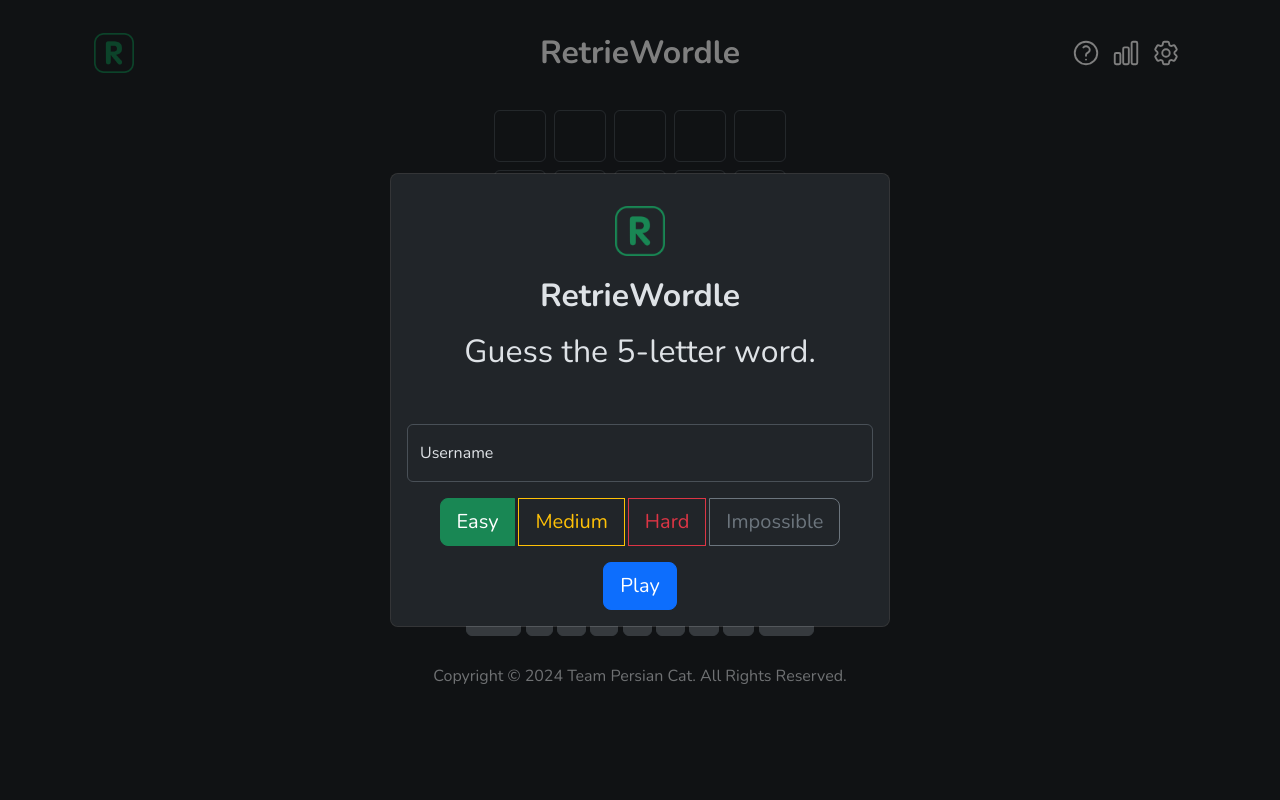
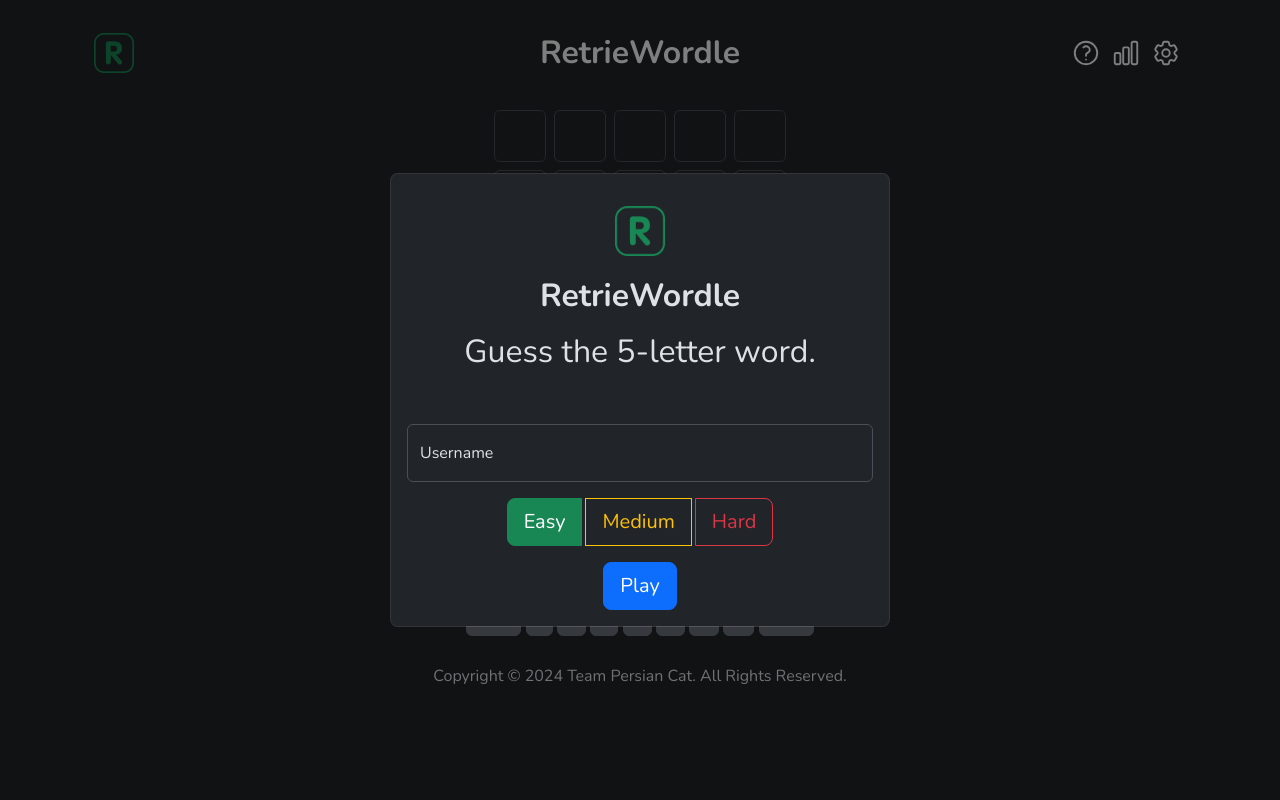
Before and after one commit to nishithsoni/CMSC-447-Team-Persian-Cat-Project, a Flask app: page / in a window 1280 px wide. Run offline with Flask 3, Linux system fonts and the light colour scheme.

Commit message:
Update index.html
My current version of index.html with the re-coded Wordle board generation, changed keyboardHandler and buttonHandler functions, and added two new functions: determineColor and updateColor

```diff
--- a/templates/index.html
+++ b/templates/index.html
@@ -2,6 +2,8 @@
 {% include 'header.html' %}
 
 {% block body %}
+
+
 
 <div class="modal fade" id="levelModal" tabindex="-1" aria-labelledby="exampleModalLabel" aria-hidden="true">
     <div class="modal-dialog modal-dialog-centered">
@@ -26,8 +28,6 @@
                     <label class="btn btn-outline-warning" for="vbtn-radio2">Medium</label>
                     <input type="radio" class="btn-check" name="vbtn-radio" id="vbtn-radio3" autocomplete="off">
                     <label class="btn btn-outline-danger" for="vbtn-radio3">Hard</label>
-                    <input type="radio" class="btn-check" name="vbtn-radio" id="vbtn-radio4" autocomplete="off">
-                    <label class="btn btn-outline-secondary" for="vbtn-radio4">Impossible</label>
                 </div>
                 <button type="submit" class="btn btn-lg btn-primary" id="playButton">Play</button>
             </div>
@@ -43,7 +43,7 @@
             <button type="button" class="btn-close" data-bs-dismiss="modal" aria-label="Close"></button>
         </div>
         <div class="modal-body">
-            <h5>Guess the Wordle in {{ numGuesses }} tries.</h5>
+            <h5>Guess the Wordle in 6 tries.</h5>
             <ul>
                 <li>Each guess must be a valid 5-letter word.</li>
                 <li>The color of the tiles will change to show how close your guess was to the word.</li>
@@ -85,71 +85,56 @@
 </div>
 </div>
 
-<div id="board">
 <div class="d-flex justify-content-center">
     <form action="">
-            {% for i in range(numGuesses) %}
-            <div class="row">
+        {% for i in range(6) %}
+        <div class="row" id="row-{{ i }}">
+            {% for j in range(5) %}
             <div class="col p-1">
                 <input type="text" maxlength="1"
-                        class="form-control shadow-none text-uppercase text-center bg-dark square-input" placeholder="" disabled readonly>
+                    class="form-control shadow-none text-uppercase text-center bg-dark square-input letter-button"
+                    id="letter-{{ i }}-{{ j }}" placeholder="" disabled readonly>
             </div>
-                <div class="col p-1">
-                    <input type="text" maxlength="1"
-                        class="form-control shadow-none text-uppercase text-center bg-dark square-input" placeholder="" disabled readonly>
-                </div>
-                <div class="col p-1">
-                    <input type="text" maxlength="1"
-                        class="form-control shadow-none text-uppercase text-center bg-dark square-input" placeholder="" disabled readonly>
-                </div>
-                <div class="col p-1">
-                    <input type="text" maxlength=""
-                        class="form-control shadow-none text-uppercase text-center bg-dark square-input" placeholder="" disabled readonly>
-                </div>
-                <div class="col p-1">
-                    <input type="text" maxlength="1"
-                        class="form-control shadow-none text-uppercase text-center bg-dark square-input" placeholder="" disabled readonly>
-                </div>
+            {% endfor %}
         </div>
         {% endfor %}
     </form>
 </div>
-</div>
 
 <div class="d-flex flex-column justify-content-center align-items-center mt-4">
     <div class="p-1 keyboard-letters">
-        <button type="button" class="btn btn-secondary letter-button">Q</button>
-        <button type="button" class="btn btn-secondary letter-button">W</button>
-        <button type="button" class="btn btn-secondary letter-button">E</button>
-        <button type="button" class="btn btn-secondary letter-button">R</button>
-        <button type="button" class="btn btn-secondary letter-button">T</button>
-        <button type="button" class="btn btn-secondary letter-button">Y</button>
-        <button type="button" class="btn btn-secondary letter-button">U</button>
-        <button type="button" class="btn btn-secondary letter-button">I</button>
-        <button type="button" class="btn btn-secondary letter-button">O</button>
-        <button type="button" class="btn btn-secondary letter-button">P</button>
+        <button type="button" class="btn btn-secondary letter-button" id="Q">Q</button>
+        <button type="button" class="btn btn-secondary letter-button" id="W">W</button>
+        <button type="button" class="btn btn-secondary letter-button" id="E">E</button>
+        <button type="button" class="btn btn-secondary letter-button" id="R">R</button>
+        <button type="button" class="btn btn-secondary letter-button" id="T">T</button>
+        <button type="button" class="btn btn-secondary letter-button" id="Y">Y</button>
+        <button type="button" class="btn btn-secondary letter-button" id="U">U</button>
+        <button type="button" class="btn btn-secondary letter-button" id="I">I</button>
+        <button type="button" class="btn btn-secondary letter-button" id="O">O</button>
+        <button type="button" class="btn btn-secondary letter-button" id="P">P</button>
     </div>
     <div class="p-1 keyboard-letters">
-        <button type="button" class="btn btn-secondary letter-button">A</button>
-        <button type="button" class="btn btn-secondary letter-button">S</button>
-        <button type="button" class="btn btn-secondary letter-button">D</button>
-        <button type="button" class="btn btn-secondary letter-button">F</button>
-        <button type="button" class="btn btn-secondary letter-button">G</button>
-        <button type="button" class="btn btn-secondary letter-button">H</button>
-        <button type="button" class="btn btn-secondary letter-button">J</button>
-        <button type="button" class="btn btn-secondary letter-button">K</button>
-        <button type="button" class="btn btn-secondary letter-button">L</button>
+        <button type="button" class="btn btn-secondary letter-button" id="A">A</button>
+        <button type="button" class="btn btn-secondary letter-button" id="S">S</button>
+        <button type="button" class="btn btn-secondary letter-button" id="D">D</button>
+        <button type="button" class="btn btn-secondary letter-button" id="F">F</button>
+        <button type="button" class="btn btn-secondary letter-button" id="G">G</button>
+        <button type="button" class="btn btn-secondary letter-button" id="H">H</button>
+        <button type="button" class="btn btn-secondary letter-button" id="J">J</button>
+        <button type="button" class="btn btn-secondary letter-button" id="K">K</button>
+        <button type="button" class="btn btn-secondary letter-button" id="L">L</button>
     </div>
     <div class="p-1 keyboard-letters">
-        <button type="button" class="btn btn-secondary special-key letter-button">ENTER</button>
-        <button type="button" class="btn btn-secondary letter-button">Z</button>
-        <button type="button" class="btn btn-secondary letter-button">X</button>
-        <button type="button" class="btn btn-secondary letter-button">C</button>
-        <button type="button" class="btn btn-secondary letter-button">V</button>
-        <button type="button" class="btn btn-secondary letter-button">B</button>
-        <button type="button" class="btn btn-secondary letter-button">N</button>
-        <button type="button" class="btn btn-secondary letter-button">M</button>
-        <button type="button" class="btn btn-secondary special-key backspace  letter-button">
+        <button type="button" class="btn btn-secondary special-key letter-button" id="enter">ENTER</button>
+        <button type="button" class="btn btn-secondary letter-button" id="Z">Z</button>
+        <button type="button" class="btn btn-secondary letter-button" id="X">X</button>
+        <button type="button" class="btn btn-secondary letter-button" id="C">C</button>
+        <button type="button" class="btn btn-secondary letter-button" id="V">V</button>
+        <button type="button" class="btn btn-secondary letter-button" id="B">B</button>
+        <button type="button" class="btn btn-secondary letter-button" id="N">N</button>
+        <button type="button" class="btn btn-secondary letter-button" id="M">M</button>
+        <button type="button" class="btn btn-secondary special-key backspace letter-button" id="backspace">
             <svg xmlns="http://www.w3.org/2000/svg" fill="none" viewBox="0 0 24 24" stroke-width="1.25"
                 stroke="currentColor" class="">
                 <path stroke-linecap="round" stroke-linejoin="round"
@@ -160,132 +145,68 @@
 </div>
 
 <script>
+    var isModalOpen = false; // Set to false initially
+    $(document).ready(function () {
+        $('#levelModal').modal('show');
+
+        // When the modal is shown, set isModalOpen to true
+        $('#levelModal').on('shown.bs.modal', function () {
+            isModalOpen = true;
+        });
+
+        // When the modal is hidden, set isModalOpen to false
+        $('#levelModal').on('hidden.bs.modal', function () {
+            isModalOpen = false;
+        });
+
+        $('#levelForm').on('submit', function (event) {
+            event.preventDefault();
+            $.ajax({
+                url: '/save_username',  // the endpoint
+                type: 'POST',  // http method
+                data: $(this).serialize(),  // data sent with the post request
+                success: function (response) {
+                    // handle the response from the server
+                },
+                error: function (error) {
+                    // handle errors
+                }
+            });
+        });
+
+        $('#levelModal').on('hidden.bs.modal', function () {
+            $('#questionModal').modal('show');
+        });
+    });
+
+    // Setup
     let guessableWords;
     let answerWords;
     let randomAnswer;
 
-    // Read the guessable words from a text file
-    fetch('../static/guessable_words.txt')
-        .then(response => response.text())
-        .then(data => {
-            guessableWords = data.split('\n');
+    async function loadWords() {
+        // Fetch the guessable words
+        let response = await fetch('/guessable_words');
+        let data = await response.json();
+        guessableWords = data;
         console.log('Guessable words:', guessableWords);
-        })
-        .catch(error => {
-            console.error('Error reading guessable words:', error);
-        });
 
-    // Read the answer words from a text file
-    fetch('../static/answer_words.txt')
-        .then(response => response.text())
-        .then(data => {
-            answerWords = data.split('\n');
+        // Fetch the answer words
+        response = await fetch('/answer_words');
+        data = await response.json();
+        answerWords = data;
         console.log('Answer words:', answerWords);
+
         // Choose a random answer
         let randomIndex = Math.floor(Math.random() * answerWords.length);
         randomAnswer = answerWords[randomIndex];
         console.log('Chosen Answer:', randomAnswer);
-        })
-        .catch(error => {
-            console.error('Error reading answer words:', error);
-        });
-
-    let numGuesses = 7;
-
-    $(document).ready(function () {
-        $('#levelModal').modal('show');
-
-        // dont let close modal until username is entered, show alert
-        $('#levelModal').on('hide.bs.modal', function (e) {
-            if ($('#floatingInput').val() === "") {
-                e.preventDefault();
-            }
-        });
-
-        // When the modal is hidden, set isModalOpen to false
-        $('#levelModal').on('hidden.bs.modal', function () {
-            $('#questionModal').modal('show');
-        });
-
-        // get level modal input and save username and level
-        $('#playButton').click(function () {
-            let username = $('#floatingInput').val();
-            if (username === "") {
-                alert("Please enter a username.");
-                return;
-            }
-            else if (username.length > 20) {
-                alert("Username must be less than 20 characters.");
-                return;
     }
 
-            let level = $('input[name="vbtn-radio"]:checked').next().text();
-            if (level === "Easy") {
-                numGuesses = 7;
-            } else if (level === "Medium") {
-                numGuesses = 6;
-            } else if (level === "Hard") {
-                numGuesses = 5;
-            } else if (level === "Impossible") {
-                numGuesses = 3;
-            }
+    // fetches the words from word.db, places them into the guessableWords and answerWords arrays, and chooses a random answer
+    loadWords();
 
-            // save username to leaderboard db if it doesn't exist and save level
-            $.ajax({
-                type: "POST",
-                url: "/save_username",
-                data: {
-                    'username': username,
-                    'level': numGuesses
-                },
-                success: function (response) {
-                    console.log(response);
-                }
-            });
-
-            console.log("Username:", username);
-            console.log("Level:", level);
-            $('#levelModal').modal('hide');
-            $('#questionModal .modal-body h5').text(`Guess the Wordle in ${numGuesses} tries.`);
-
-            // Generate the HTML for the board
-            let html = '';
-            for (let i = 0; i < numGuesses; i++) {
-                html += `
-                <div class="d-flex justify-content-center">
-                    <form action="">
-                        <div class="row">
-                            <div class="col p-1">
-                                <input type="text" maxlength="1"
-                                    class="form-control shadow-none text-uppercase text-center bg-dark square-input" placeholder="" disabled readonly>
-                            </div>
-                            <div class="col p-1">
-                                <input type="text" maxlength="1"
-                                    class="form-control shadow-none text-uppercase text-center bg-dark square-input" placeholder="" disabled readonly>
-                            </div>
-                            <div class="col p-1">
-                                <input type="text" maxlength="1"
-                                    class="form-control shadow-none text-uppercase text-center bg-dark square-input" placeholder="" disabled readonly>
-                            </div>
-                            <div class="col p-1">
-                                <input type="text" maxlength=""
-                                    class="form-control shadow-none text-uppercase text-center bg-dark square-input" placeholder="" disabled readonly>
-                            </div>
-                            <div class="col p-1">
-                                <input type="text" maxlength="1"
-                                    class="form-control shadow-none text-uppercase text-center bg-dark square-input" placeholder="" disabled readonly>
-                            </div>
-                        </div>
-                    </form>
-                </div>
-                `;
-            }
-
-            // Replace the contents of the form with the new HTML
-            $('#board').html(html);
-        });
-    });
-
+    const numGuesses = 6;
     const numLetters = 5;
     let guesses = [];
     let currGuess = 0;
@@ -296,32 +217,34 @@
 
     function keyboardHandler(input) {
         // Check if the key is "Enter" or "Backspace"
-        // If any modal is open, ignore the key press
-        if ($('#levelModal').hasClass('show') || $('#questionModal').hasClass('show') || $('#leaderboardModal').hasClass('show') || $('#settingsModal').hasClass('show')) {
+        if (isModalOpen) {
             return;
         } else {
             if (input.key === "Enter") {
                 if (currGuess < numGuesses - 1) {
                     if (guesses[currGuess].length === numLetters && guessableWords.includes(guesses[currGuess])) {
-                        //currGuess++;
                         if (guesses[currGuess].toLowerCase() == randomAnswer.toLowerCase()) {
                             console.log("Correct guess! The word was:", randomAnswer);
                             finalSubmit = true;
+                            updateColors();
                         } else {
                             console.log("It's a valid word, but not the correct answer.");
+                            updateColors();
                             currGuess++;
                         }
                     } else {
                         console.log("Invalid guess. Please enter a valid 5-letter word.");
                     }
-                } else {
+                } else { // This block of code runs whenever the user is on their last guess
                     if (guesses[currGuess].length === numLetters && guessableWords.includes(guesses[currGuess])) {
                         if (guesses[currGuess].toLowerCase() == randomAnswer.toLowerCase()) {
                             console.log("Correct guess! The word was:", randomAnswer);
                             finalSubmit = true; // Set finalSubmit to true when the player has submitted their last guess
+                            updateColors();
                         } else {
-                            console.log("It's a valid word, but not the correct answer.");
+                            console.log("It's a valid word, but not the correct answer. User has submitted their last guess.");
                             finalSubmit = true;
+                            updateColors();
                         }
                     } else {
                         console.log("Invalid guess. Please enter a valid 5-letter word.");
@@ -354,8 +277,10 @@
                     if (guesses[currGuess].toLowerCase() == randomAnswer.toLowerCase()) {
                         console.log("Correct guess! The word was:", randomAnswer);
                         finalSubmit = true;
+                        updateColors();
                     } else {
                         console.log("It's a valid word, but not the correct answer.");
+                        updateColors();
                         currGuess++;
                     }
                 } else {
@@ -366,9 +291,11 @@
                     if (guesses[currGuess].toLowerCase() == randomAnswer.toLowerCase()) {
                         console.log("Correct guess! The word was:", randomAnswer);
                         finalSubmit = true; // Set finalSubmit to true when the player has submitted their last guess
+                        updateColors();
                     } else {
                         console.log("It's a valid word, but not the correct answer.");
                         finalSubmit = true;
+                        updateColors();
                     }
                 } else {
                     console.log("Invalid guess. Please enter a valid 5-letter word.");
@@ -409,6 +336,65 @@
         }
     }
 
+    // Helper function to be used in updateColors()
+    // Accounts for duplicates in the guess and answer correctly(?)
+    // I don't see any issues after doing some testing so far lol
+    function determineColor(guess, j) {
+        var answer = randomAnswer.toLowerCase();
+        var letter = guess[j];
+        if (letter === answer[j]) {
+            return "bg-success"; // Green
+        } else if (answer.includes(letter)) { // Additional logic to account for duplicates
+            var nTarget = answer.split(letter).length - 1;
+            var nCorrect = 0;
+            var nOccurrence = 0;
+
+            for (var i = 0; i < numLetters; i++) {
+                if (guess[i] === letter) {
+                    if (i <= j) {
+                        nOccurrence++;
+                    } else if (letter === answer[i]) {
+                        nCorrect++;
+                    }
+                }
+            }
+            if (nTarget - nCorrect - nOccurrence >= 0) {
+                return "bg-warning"; // Yellow
+            }
+        }
+        return "bg-danger"; // Grey
+    }
+
+    function updateColors() {
+        var guess = guesses[currGuess].toLowerCase();
+        var answer = randomAnswer.toLowerCase();
+
+        // Colors the Wordle tiles based on the correctness of the guess
+        for (var i = 0; i < numLetters; i++) {
+            var color = determineColor(guess, i);
+            var letterBox = document.getElementById("letter-" + currGuess + "-" + i);
+            letterBox.classList.remove("bg-dark", "bg-success", "bg-warning", "bg-danger");
+            letterBox.classList.add(color);
+        }
+
+        // Colors the keyboard buttons based on the correctness of the guess
+        var buttons = document.getElementsByClassName('letter-button');
+        for (var i = 0; i < buttons.length; i++) {
+            var button = buttons[i];
+            var letter = button.id.toLowerCase();
+
+            if (letter !== "enter" && letter !== "backspace" && guess.includes(letter)) {
+                if (button.classList.contains("btn-success")) {
+                    continue;
+                } else {
+                    var color = determineColor(guess, guess.indexOf(letter));
+                    button.classList.remove("btn-secondary", "btn-warning", "btn-danger");
+                    button.classList.add(color.replace("bg-", "btn-"));
+                }
+            }
+        }
+    }
+
     function testFunc(event) {
         //console.log("button pressed");
         console.log(event.currentTarget.textContent);
```
Lines whose indentation alone changed are shown as unchanged.
